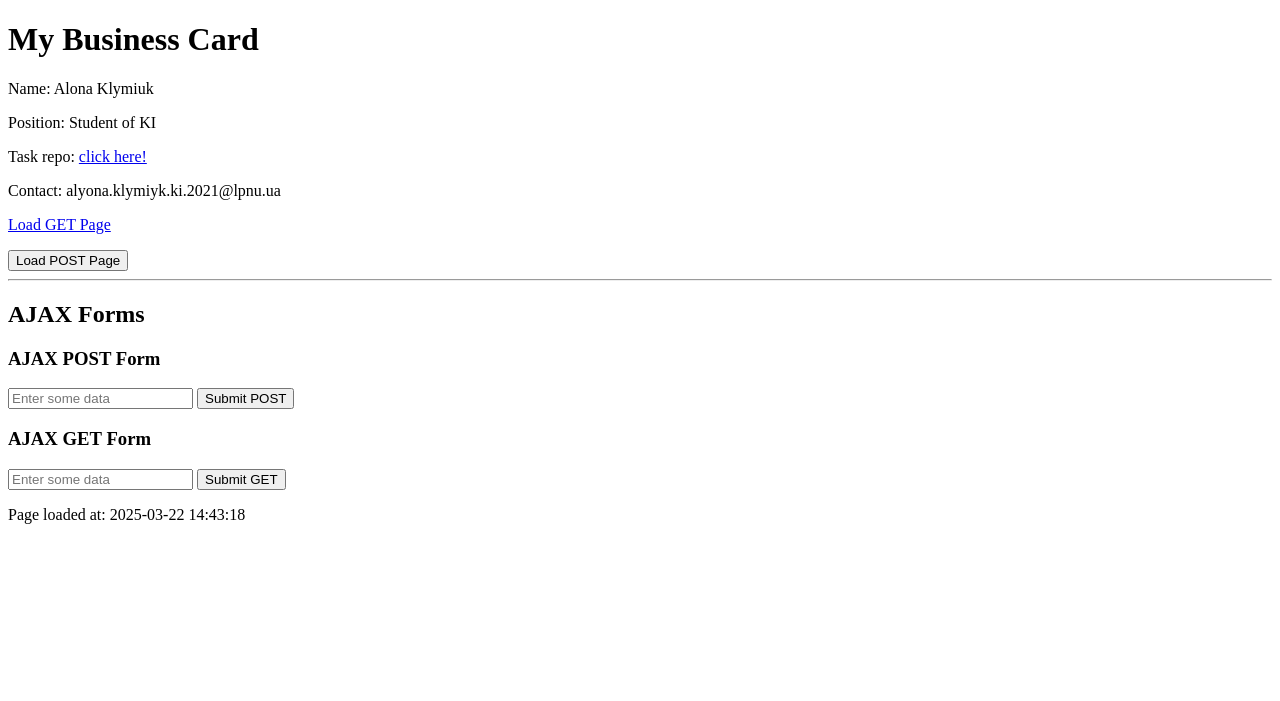
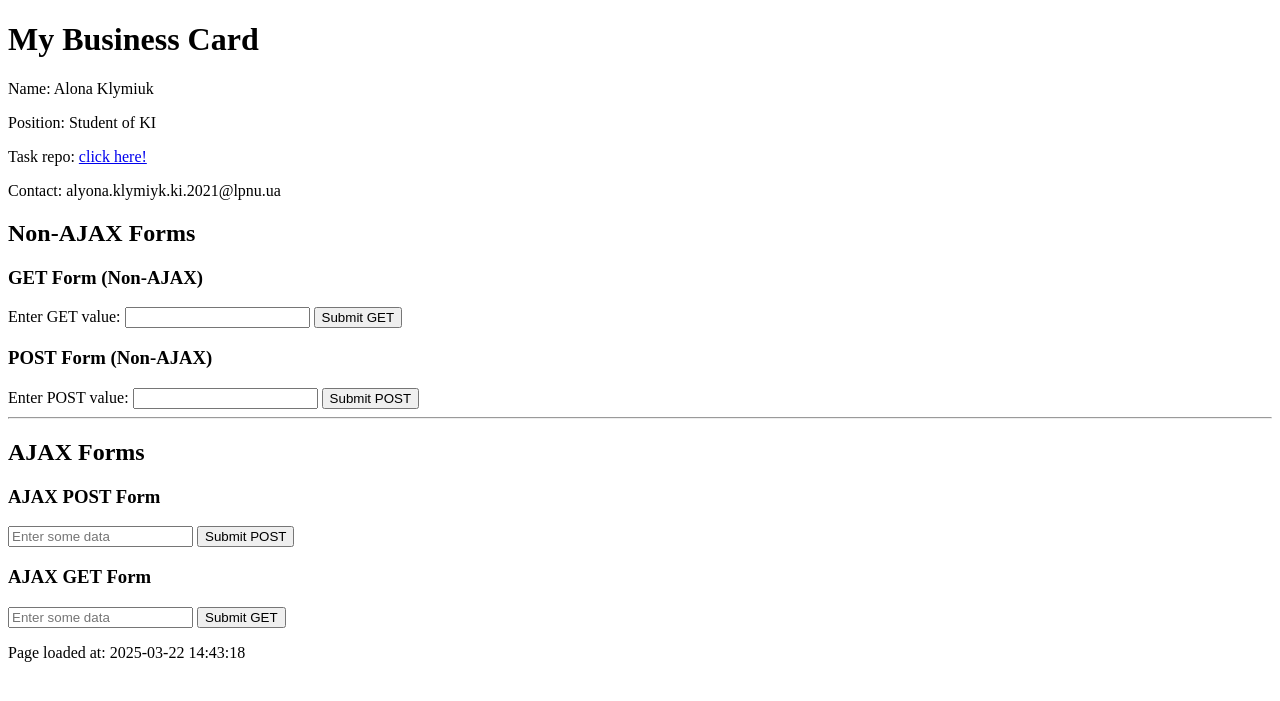
Before and after one commit to Ricrona/web2125Ki408Klymiuk09, a PHP site: page /web2125Ki408Klymiuk09/ in a window 1280 px wide. Shown: the top 701 px of the page. Run offline with PHP 8.4, Linux system fonts and the light colour scheme.

Commit message:
add non AJAX forms

```diff
--- a/index.php
+++ b/index.php
@@ -11,11 +11,28 @@
   <p>Task repo: <a href="https://github.com/Ricrona/web2125Ki408Klymiuk09/tree/main" target="__blank">click here!</a></p>
   <p>Contact: alyona.klymiyk.ki.2021@lpnu.ua</p>
 
-  <p><a href="get_page.php">Load GET Page</a></p>
+  <?php
+  if (isset($_GET['non_ajax_get'])) {
+      echo "<p>Non-AJAX GET value: " . htmlspecialchars($_GET['non_ajax_get']) . "</p>";
+  }
+  if (isset($_POST['non_ajax_post'])) {
+      echo "<p>Non-AJAX POST value: " . htmlspecialchars($_POST['non_ajax_post']) . "</p>";
+  }
+  ?>
 
-  <form action="post_page.php" method="POST">
-    <input type="hidden" name="info" value="Some POST data">
-    <button type="submit">Load POST Page</button>
+  <h2>Non-AJAX Forms</h2>
+  <h3>GET Form (Non-AJAX)</h3>
+  <form method="GET" action="">
+    <label for="non_ajax_get">Enter GET value:</label>
+    <input type="text" name="non_ajax_get" id="non_ajax_get">
+    <button type="submit">Submit GET</button>
+  </form>
+
+  <h3>POST Form (Non-AJAX)</h3>
+  <form method="POST" action="">
+    <label for="non_ajax_post">Enter POST value:</label>
+    <input type="text" name="non_ajax_post" id="non_ajax_post">
+    <button type="submit">Submit POST</button>
   </form>
 
   <hr>
```
